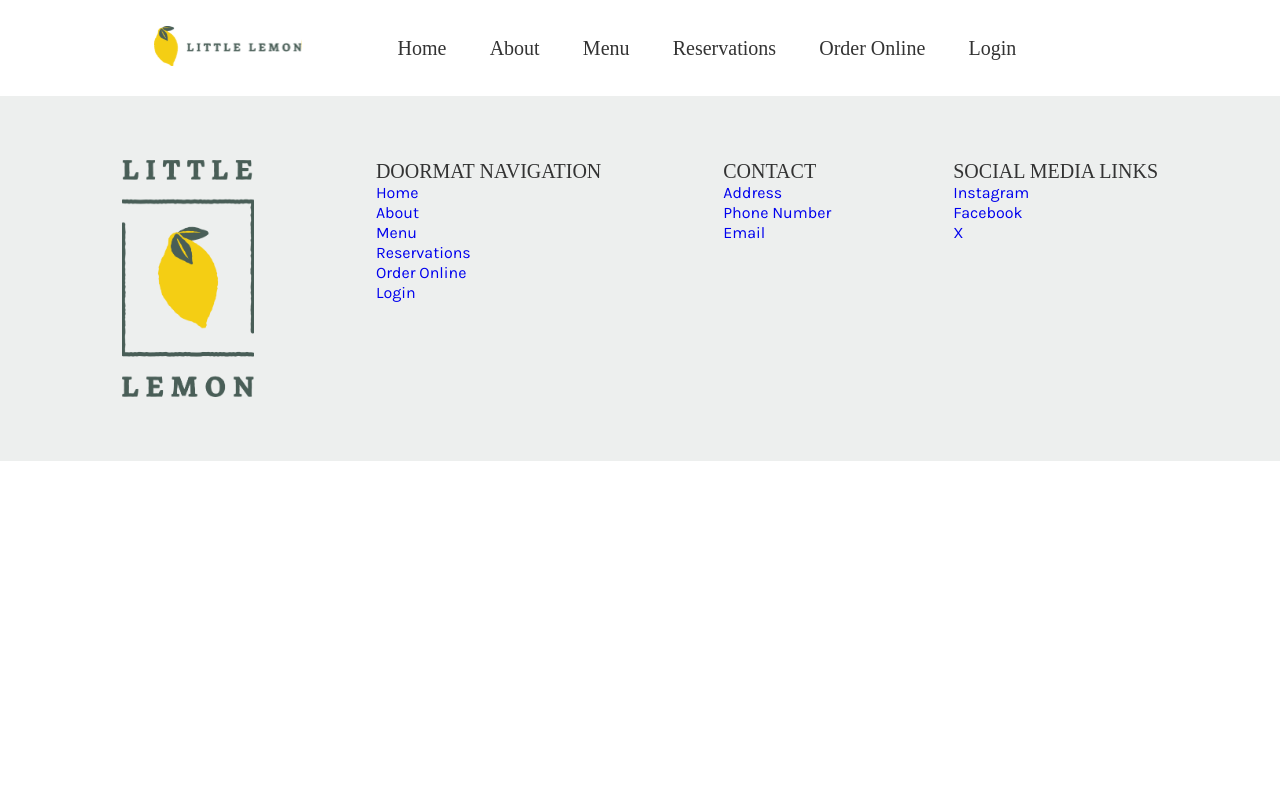
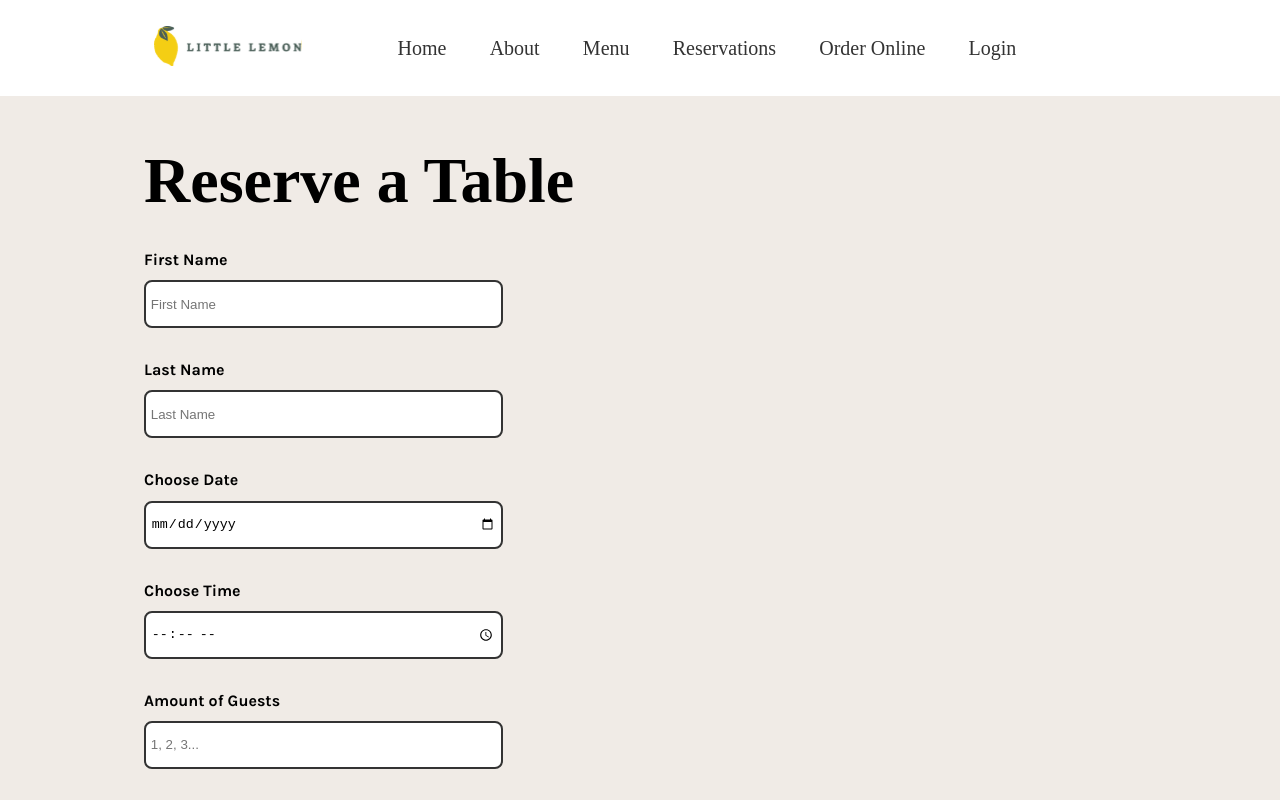
Before and after one commit to BrettPost/MetaFrontEndCourse, a React (Create React App) app in the folder src/little-lemon-capstone/: page /Reservations in a window 1280 px wide. Shown: the top 800 px of the page. Built offline with nearby package versions, Linux system fonts and the light colour scheme; a web font is replaced by a local one.

Commit message:
Reservation Form Page Added

```diff
--- a/src/little-lemon-capstone/public/index.html
+++ b/src/little-lemon-capstone/public/index.html
@@ -24,7 +24,7 @@
       work correctly both with client-side routing and a non-root public URL.
       Learn how to configure a non-root public URL by running `npm run build`.
     -->
-    <title>React App</title>
+    <title>Little Lemon</title>
 
     <meta name="description" content="Feeling hungry? Order some of the best breakfast foods from the Little Lemon Restaurant!"/>
     <meta name="og:title" content="Little Lemon Restaurant"/>
--- a/src/little-lemon-capstone/src/App.js
+++ b/src/little-lemon-capstone/src/App.js
@@ -1,5 +1,6 @@
 import './App.css';
 import './Styles/Components.css'
+import './Styles/Form.css'
 import Header from './Header.js';
 import Main from './Main.js';
 import Footer from './Footer.js';
--- a/src/little-lemon-capstone/src/Main.js
+++ b/src/little-lemon-capstone/src/Main.js
@@ -1,4 +1,5 @@
 import HomePage from "./Pages/HomePage";
+import ReserveTablePage from "./Pages/ReserveTablePage";
 import { Routes, Route } from "react-router-dom";
 
 function Main() {
@@ -8,7 +9,7 @@ function Main() {
                 <Route path="/" element={<HomePage />} />
                 <Route path="/About" element={<></>}></Route>
                 <Route path="/Menu" element={<></>}></Route>
-                <Route path="/Reservations" element={<></>}></Route>
+                <Route path="/Reservations" element={<ReserveTablePage />}></Route>
                 <Route path="/Order" element={<></>}></Route>
                 <Route path="/Login" element={<></>}></Route>
             </Routes>
--- /dev/null
+++ b/src/little-lemon-capstone/src/Pages/ReserveTablePage.js
@@ -0,0 +1,13 @@
+import ReserveForm from "../ReserveForm";
+
+function ReserveTablePage() {
+    return (
+        <>
+            <section className="testimonialArea">
+                <ReserveForm />
+            </section>
+        </>
+    );
+}
+
+export default ReserveTablePage;
--- /dev/null
+++ b/src/little-lemon-capstone/src/ReserveForm.js
@@ -0,0 +1,35 @@
+
+function ReserveForm() {
+    return (
+        <form>
+            <h1>Reserve a Table</h1>
+            <div>
+                <label htmlFor="firstName" className="sectionCategories">First Name</label>
+                <input name="firstName" type="text" placeholder="First Name" />
+            </div>
+            <div>
+                <label className="sectionCategories">Last Name</label>
+                <input type="text" placeholder="Last Name" />
+            </div>
+            <div>
+                <label className="sectionCategories">Choose Date</label>
+                <input type="date" />
+            </div>
+            <div>
+                <label className="sectionCategories">Choose Time</label>
+                <input type="time"/>
+            </div>
+            <div>
+                <label className="sectionCategories">Amount of Guests</label>
+                <input type="text" placeholder="1, 2, 3..." />
+            </div>
+            <div>
+                <label className="sectionCategories">Occasion</label>
+                <input type="text" placeholder="Birthday..." />
+            </div>
+            <button type="submit" className="cardTitle">Reserve</button>
+        </form>
+    );
+}
+
+export default ReserveForm;
--- a/src/little-lemon-capstone/src/Styles/Components.css
+++ b/src/little-lemon-capstone/src/Styles/Components.css
@@ -314,7 +314,7 @@ main > article {
 }
 
 .aboutPictureWrapperTwo:hover {
-    transform: rotate(10deg);
+    transform: rotate(-10deg);
     cursor: pointer;
     z-index: 0;
 }
--- /dev/null
+++ b/src/little-lemon-capstone/src/Styles/Form.css
@@ -0,0 +1,26 @@
+form {
+    padding: 3rem 1rem 1rem;
+    margin-left: 10%;
+}
+
+h1 {
+    font-size: var(--TitleSize);
+    font-family: var(--TitleFont);
+}
+
+form > div {
+    margin: 2rem 2rem 2rem 0;
+}
+
+label {
+    display: block;
+    margin-bottom: 0.7rem;
+}
+
+input {
+    border: solid 2px var(--secondaryBlack);
+    border-radius: 0.5rem;
+    height: 3rem;
+    width: 33%;
+    padding: 0.3rem;
+}
```
